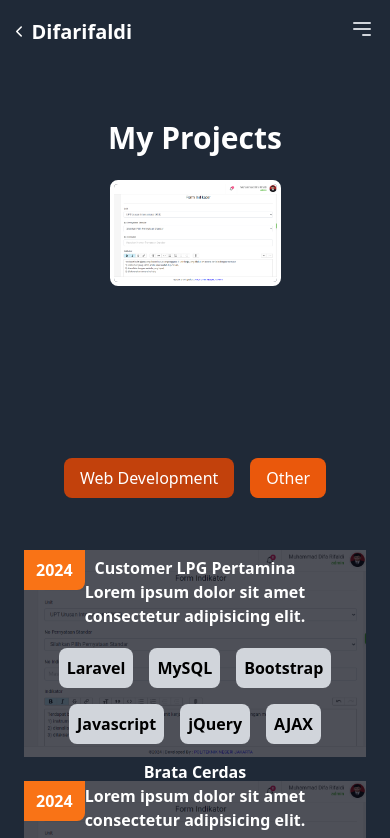
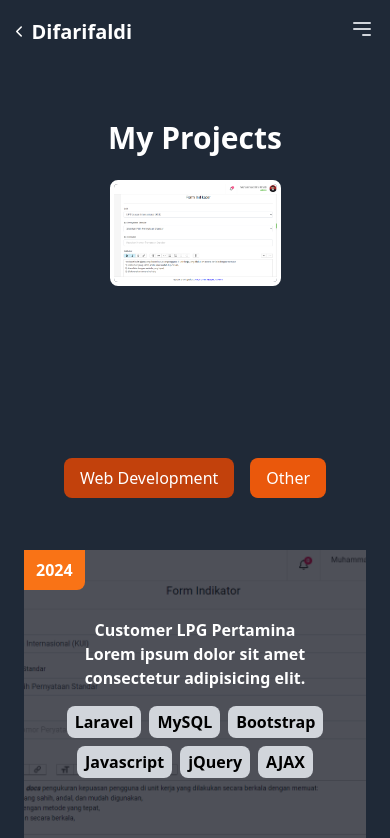
Before and after one commit to difarifaldi/portofolio-difarifaldi, a React (Vite) app: page /detail-project in a window 390 px wide. Shown: the top 838 px of the page. Built offline with nearby package versions, Linux system fonts and the light colour scheme.

Commit message:
responsive all project

```diff
--- a/src/component/AllProject.jsx
+++ b/src/component/AllProject.jsx
@@ -30,8 +30,10 @@ const AllProject = () => {
       {/* Grid Proyek */}
       <div className="grid grid-cols-1 justify-center sm:grid-cols-2 gap-6 max-w-6xl mx-auto mt-6">
         {filteredProjects.map((project, index) => (
-          <div key={index} className="group relative cursor-pointer" onClick={() => handleProjectClick(project.id)}>
-            <img src={project.image} alt={project.title} className="w-full h-full" />
+          <div key={index} className="group relative cursor-pointer flex flex-col  h-full min-h-[300px]" onClick={() => handleProjectClick(project.id)}>
+            <div className="relative flex-grow">
+              <img src={project.image} alt={project.title} className="w-full h-full object-cover" />
+            </div>
             <div className="absolute inset-0 flex p-4 items-center justify-center bg-gray-950 bg-opacity-70 opacity-100 group-hover:opacity-0 transition duration-300">
               <div className="absolute top-0 left-0 bg-orange-500 rounded-br-lg px-1">
                 <p className="text-white font-bold m-2">{project.year}</p>
@@ -41,10 +43,10 @@ const AllProject = () => {
                 <p className="text-white font-bold">{project.description}</p>
                 <div className="relative flex flex-wrap mt-3 justify-center">
                   {project.technologies.map((tech, idx) => {
-                    // Tentukan ukuran font berdasarkan panjang teks
-                    const textSize = tech.length > 10 ? "text-sm" : "text-md"; // Ubah logika ini sesuai kebutuhan
+                    // Tentukan ukuran font berdasarkan panjang teks dan tampilan layar
+                    const textSize = tech.length > 10 ? "text-sm" : "text-base"; // Logika berdasarkan panjang teks
                     return (
-                      <div key={idx} className={`bg-gray-300 rounded-lg px-2 py-2 m-2 font-bold  ${textSize}`}>
+                      <div key={idx} className={`bg-gray-300 rounded-lg md:px-3 md:py-2 px-2 py-1 m-1 font-bold ${textSize} sm:px-2 sm:py-1`}>
                         {tech}
                       </div>
                     );
```
